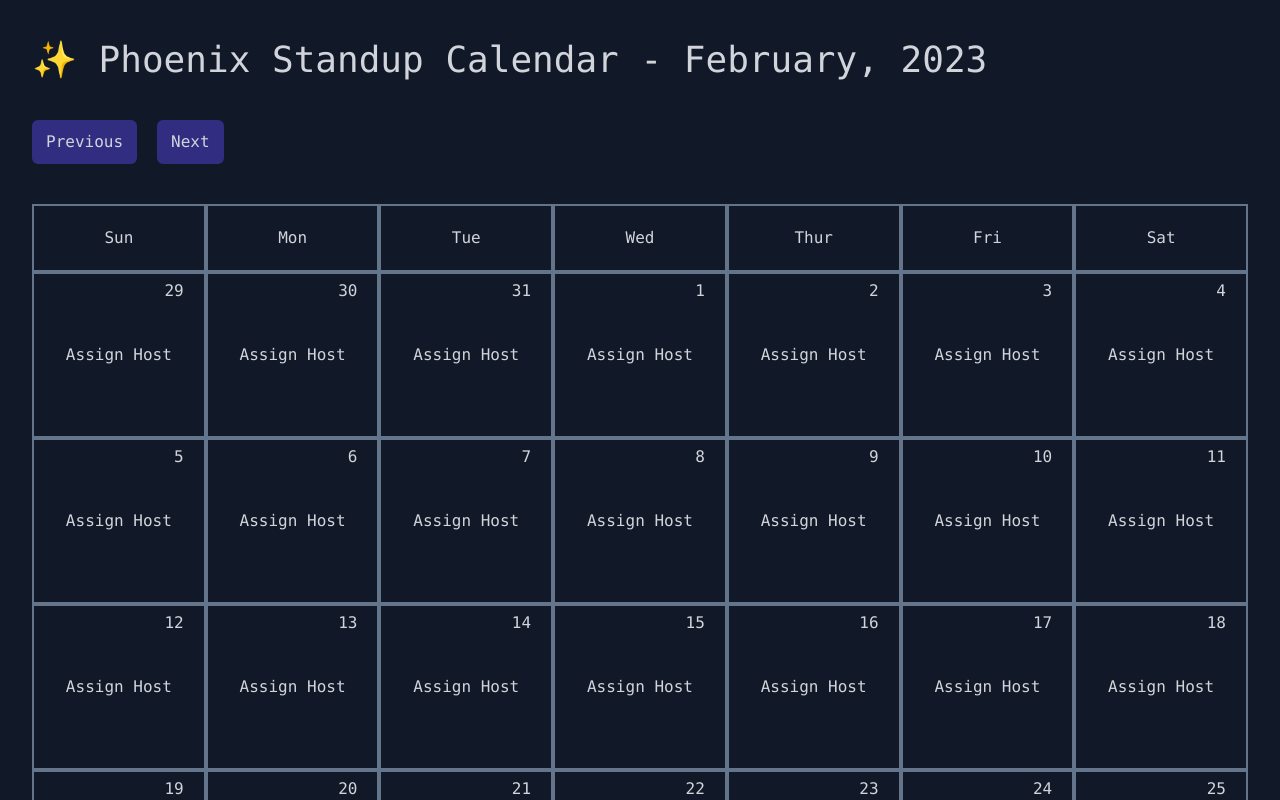
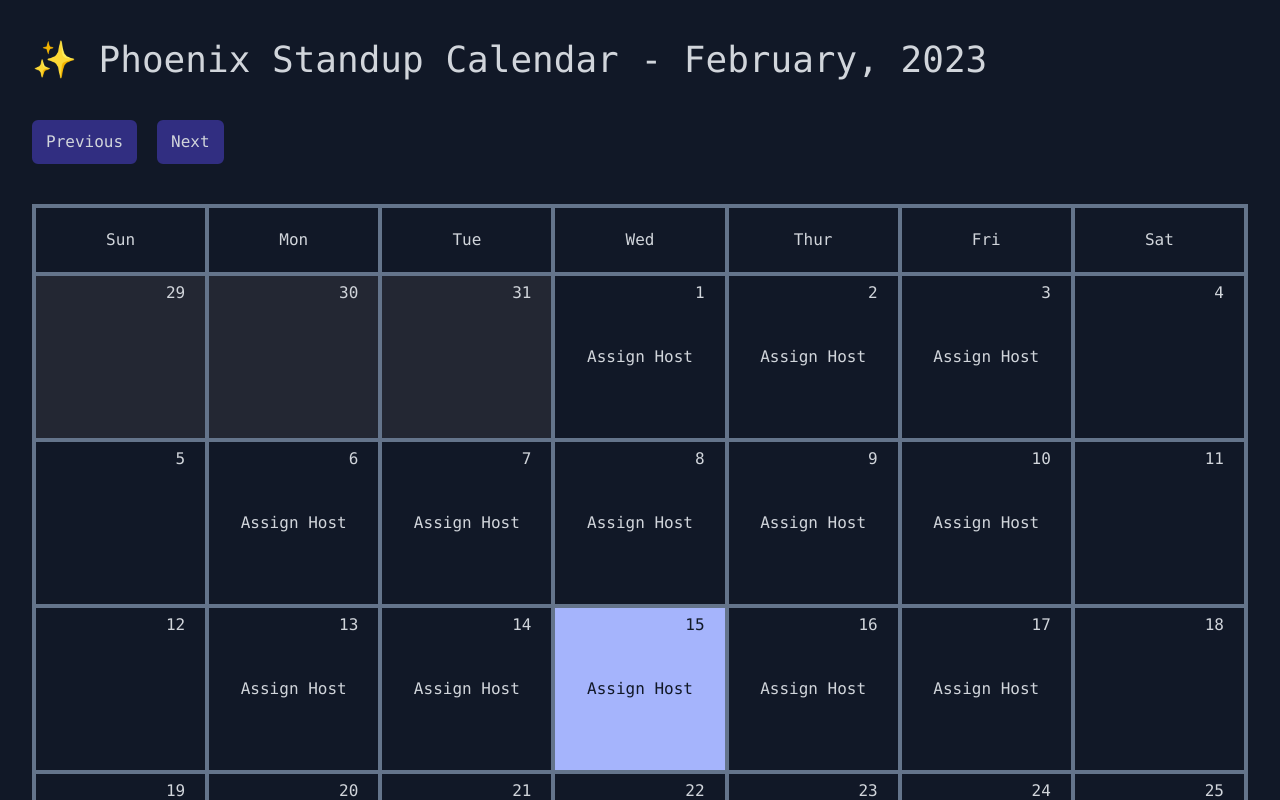
Before and after one commit to seandaniel-uf/calendar, a React (Vite) app: page / in a window 1280 px wide. Shown: the top 800 px of the page. Built offline with nearby package versions, Linux system fonts and the light colour scheme.

Commit message:
Feat: Tailwind complete master

```diff
--- a/src/components/CalendarDays.tsx
+++ b/src/components/CalendarDays.tsx
@@ -44,35 +44,47 @@ export const CalendarDays = (props: any): JSX.Element => {
   }
 
   return (
-    <ul className="flex flex-wrap">
+    <ul className="calendar-days flex flex-wrap">
       {currentDays.map((day: any, index: number): JSX.Element => {
         return (
           <li
             key={index}
             className={
               "pb-[69px] px-[20px] w-[calc(100%/7)] border-slate-500 border-2 text-center calendar-day" +
-              (day.currentMonth ? " current" : "") +
+              (day.currentMonth ? " current" : " prev-next-month") +
               (day.currentMonthDay ? " selected" : "")
             }
           >
             <p className="pt-[5px] pb-[40px] text-right">{day.number}</p>
-            <button className="text-center" onClick={toggleModal}>
+            <button
+              className="assign-host-btn text-center"
+              onClick={() => toggleModal(index)}
+            >
               Assign Host
             </button>
-            {modal && (
-              <div>
-                <ul>
+            {modal === index && (
+              <div className="bg-gray-900/[0.8] fixed w-[100%] z-[1010] h-[100%] top-[50%] left-[50%] transform translate-x-[-50%] translate-y-[-50%] flex justify-center items-center">
+                <ul className="max-w-[320px] w-[320px]">
                   {hosts.map((host: string, index: number) => {
                     return (
                       <li key={index}>
-                        <button value={host} onClick={assignHost}>
+                        <button
+                          className="text-gray-300 bg-indigo-900 py-[8px] px-[12px] border-indigo-900 border-2 hover:bg-gray-900 rounded-md transition mb-[20px]"
+                          value={host}
+                          onClick={assignHost}
+                        >
                           {host}
                         </button>
                       </li>
                     );
                   })}
                   <li>
-                    <button onClick={assignAlternateHost}>Alternate</button>
+                    <button
+                      className="text-gray-300 bg-indigo-900 py-[8px] px-[12px] border-indigo-900 border-2 hover:bg-gray-900 rounded-md transition"
+                      onClick={assignAlternateHost}
+                    >
+                      Alternate
+                    </button>
                   </li>
                 </ul>
               </div>
--- a/src/components/CalendarMonths.tsx
+++ b/src/components/CalendarMonths.tsx
@@ -38,7 +38,7 @@ export const CalendarMonths = () => {
           Next
         </button>
       </section>
-      <section>
+      <section className="border-2 border-slate-500">
         <CalendarWeekdays />
         <CalendarDays day={date} />
       </section>
--- a/src/index.css
+++ b/src/index.css
@@ -8,4 +8,24 @@
   body {
     @apply text-gray-300;
   }
+
+  .calendar-days li:nth-child(7n+1) .assign-host-btn,
+  .calendar-days li:nth-child(7n) .assign-host-btn {
+    @apply invisible;
+  }
+
+  .selected {
+    @apply text-gray-900;
+    @apply bg-indigo-300;
+  }
+
+  .prev-next-month {
+    @apply bg-zinc-700/[0.4];
+  }
+
+  .prev-next-month .assign-host-btn {
+    @apply invisible;
+  }
+
+
 }
--- a/src/store.tsx
+++ b/src/store.tsx
@@ -4,10 +4,10 @@ import { create } from "zustand";
 interface StoreState {
   // hosts
   hosts: string[];
-  modal: boolean;
+  modal: number;
   host: string;
   alternateHost: string;
-  toggleModal: () => void;
+  toggleModal: (index: number) => void;
   assignHost: (e: React.MouseEvent<HTMLButtonElement>) => void;
   assignAlternateHost: (e: React.MouseEvent<HTMLButtonElement>) => void;
   // calendar
@@ -64,8 +64,6 @@ interface StoreState {
   ];
 }
 
-// import JSON, input into store
-
 export const useStore = create<StoreState>((set, get) => ({
   // hosts
   hosts: [
@@ -77,18 +75,21 @@ export const useStore = create<StoreState>((set, get) => ({
     "Shareeza",
     "No Standup",
   ],
-  modal: false,
+  // non value in mapping of numbers
+  modal: -1,
   host: "",
   alternateHost: "",
-  toggleModal: () => {
-    set((state) => ({
-      modal: !state.modal,
-    }));
+  toggleModal: (index) => {
+    set({
+      modal: index,
+    });
   },
+
   // assignHost param/argument for value, not event
   assignHost: (e: any) => {
     set({
       host: e.target.value,
+      modal: -1,
     });
 
     e.target.parentElement.parentElement.parentElement.previousElementSibling.innerText =
@@ -97,7 +98,6 @@ export const useStore = create<StoreState>((set, get) => ({
   // assignHost param/argument for value, not event
   // what does this return if we are assigning state
   assignAlternateHost: (e: any): void => {
-    // remove "No Standup" from alternate, no duplicate if host is already assigned, no duplicate if alternateHost is already assigned
     const alternateHostArray = get().hosts.filter((string: string): boolean => {
       return (
         string !== "No Standup" &&
@@ -111,6 +111,7 @@ export const useStore = create<StoreState>((set, get) => ({
         alternateHostArray[
           Math.floor(Math.random() * alternateHostArray.length)
         ],
+      modal: -1,
     });
 
     e.target.parentElement.parentElement.parentElement.previousElementSibling.innerText =
```
